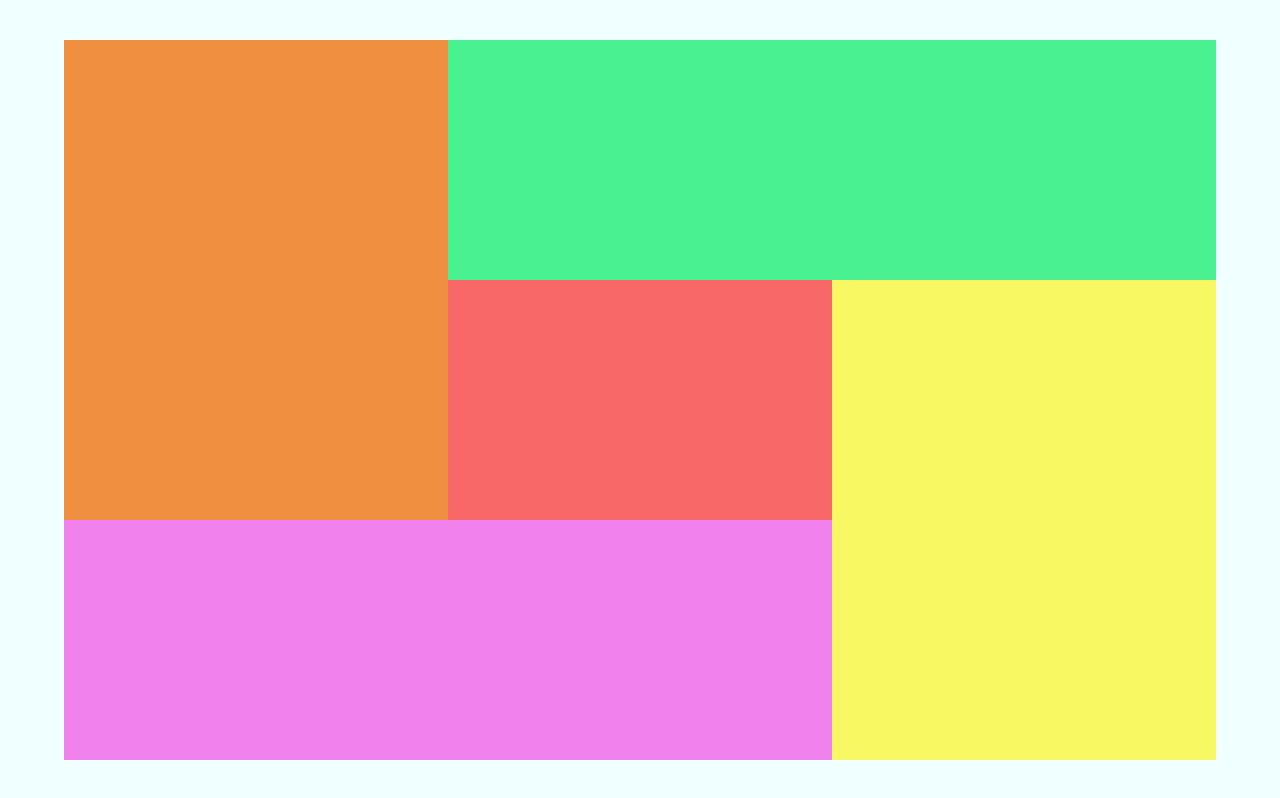
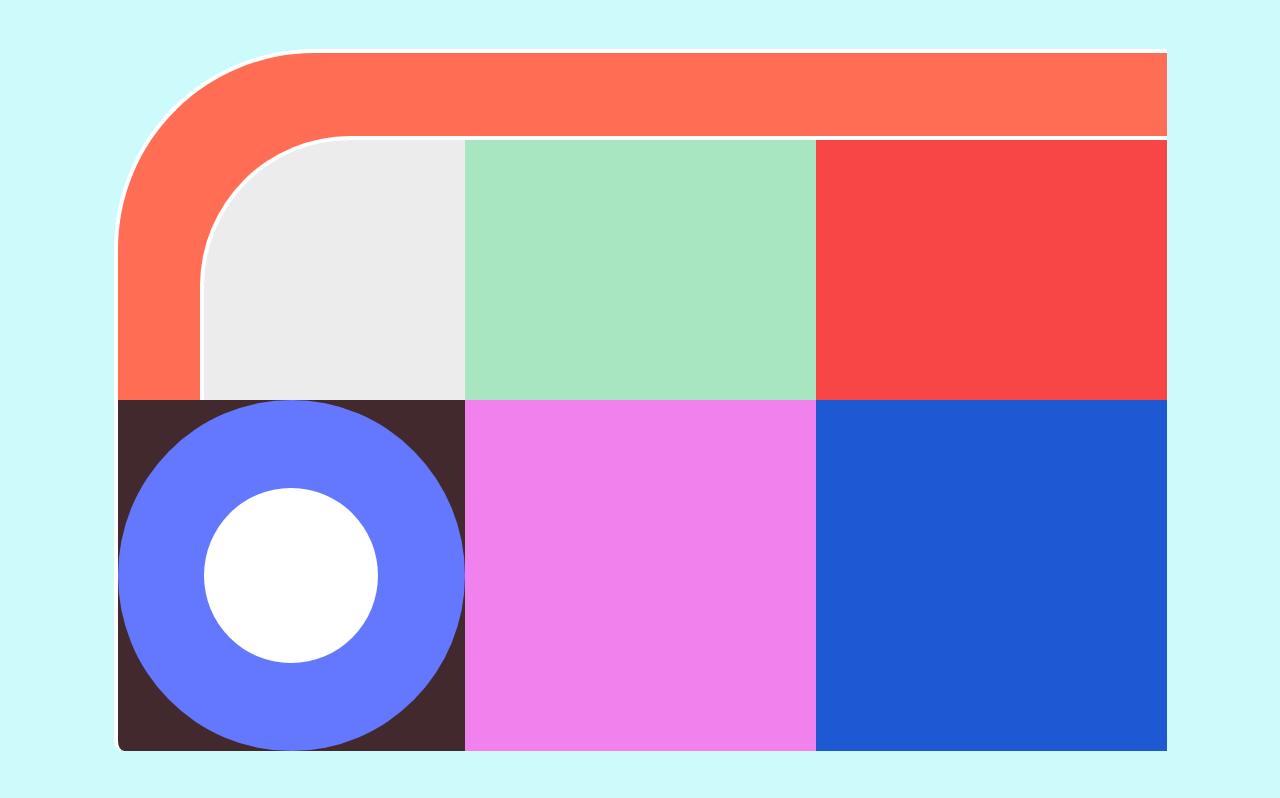
Before and after one commit to banansvenne/banansvenne.github.io, a plain HTML site: page index.html in a window 1280 px wide. Drawn offline with Linux system fonts and the light colour scheme.

Commit message:
Finished half of the grid patterns, including square 1,4 and half of 2 and 3

```diff
--- a/index.html
+++ b/index.html
@@ -9,11 +9,22 @@
 </head>
 <body>
     <div class="main-grid">
-        <div class="mg one"></div>
-        <div class="mg two"></div>
-        <div class="mg three"></div>
-        <div class="mg four"></div>
+        <div class="mg one">
+            <div id="g-one-semi-circle"></div>
+        </div>
+        <div class="mg two">
+            <div class="two-three-top"></div>
+            <div class="triangle"></div>
+            <div class="triangle"></div>
+        </div>
+        <div class="mg three">
+            <div class="two-three-top"></div>
+        </div>
+        <div class="mg four">
+            <div class="circle"><div></div></div>
+        </div>
         <div class="mg five"></div>
+        <div class="mg six"></div>
     </div>
     <div class="exp"></div>
 </body>
--- a/styles/main.css
+++ b/styles/main.css
@@ -8,57 +8,129 @@
         margin: 0;
         padding: 0;
         position: relative;
+        background-color: whitesmoke;
     }
     /*av stuff*/
     .main-grid{
         margin: 0;
         display: grid;
         min-height: 100vh;
-        grid-template-columns: 5vw repeat(3,1fr) 5vw;
-        grid-template-rows: 5vh repeat(3,1fr) 5vh;
+        grid-template-columns: 5vw repeat(3, minmax(330px, 351px)) 5vw;
+        grid-template-rows: 5vh repeat(2,minmax(330px, 351px)) 5vh;
         grid-template-areas:
             ". . . . ."
-        ". one two two ."
-        ". one three four ."
-        ". five five four ."
+        ". one two three ."
+        ". four five six ."
             ". . . . .";
-        background-color: azure;
+        background-color: rgb(205, 250, 250);
+        justify-content: center;
+        align-content: center;
+
+    }
+    /*All boxes*/
+    .mg{
+        display: flex;
+        align-items: center;
+        justify-content: center;
+    }
+    /*Gridbox one*/
+    .one{
+        grid-area: one;
+        background-color: rgb(255,109,84);
+        border-radius: 200px 0 0 0;
+        position: relative;
+        border-left:4px solid white;
+        border-top: 4px solid white;
+    }
+    #g-one-semi-circle{
+        height: 75%;
+        width: 75%;
+        background-color: rgb(236, 236, 236);
+        border-top: 4px solid white;
+        border-left: 4px solid white;
+        position: absolute;
+        bottom: 0;
+        right: 0;
+        border-radius: 150px 0 0 0;
+
+
+    }
+     /*Gridbox two*/
+    .two{
+        grid-area: two;
+        background-color: rgb(167, 230, 193);
+        position: relative;
+        border-top: 4px solid white;
+    }
+    .triangle{
+    }
+    }
+    .two-three-top{
+        position: absolute;
+        height: 25%;
+        width: 100%;
+        bottom: 0;
+        background-color: rgb(255,109,84);
+        border-bottom: 4px solid white;
+        top: 0;
+        box-sizing: border-box;
+
+    }
+     /*Gridbox three (except two-three-top, see above)*/
+    .three{
+        grid-area: three;
+        background-color: rgb(248, 70, 70);
+        position: relative;
+        border-top: 4px solid white;
+    }
+     /*Gridbox four*/
+    .four{
+        grid-area: four;
+        background-color: rgb(66,41,45);
+        border-left: 4px solid white;
+        border-radius: 0 0 0 10px;
+    }
+    .circle{
+        height: 100%;
+        width: 100%;
+        border-radius:50%;
+        background-color: rgb(100,119,255);
+        position: relative;
     }
 
-    .mg{
+    .circle > div {
+        height: 50%;
+        width: 50%;
+        border-radius:50%;
+        background-color: white;
+        position: absolute;
+        top: 25%;
+        left: 25%;
     }
-
-    .one{
-        grid-area: one;
-        background-color: rgb(240, 143, 64);
-    }
-    .two{
-        grid-area: two;
-        background-color: rgb(74, 241, 144);
-    }
-    .three{
-        grid-area: three;
-        background-color: rgb(248, 104, 104);
-    }
-    .four{
-        grid-area: four;
-        background-color: rgb(248, 248, 98);
-    }
+     /*Gridbox five*/
     .five{
         grid-area: five;
         background-color: rgb(241, 129, 236);
     }
-    /* .exp{
-        height: 400px;
-        width:400px;
-        background-color: black;
+     /*Gridbox six*/
+    .six{
+        grid-area: six;
+        background-color: rgb(31, 88, 211);
+    }
+}
+
+/*
+.exp{
+    height: 0;
+    width:0;
     position: absolute;
     top: 10px;
     left: 10px;
-        border-radius: 400px 0 0 0;
+    border-top: 100px solid transparent;
+    border-bottom: 100px solid transparent;
+    border-left: 100px solid blue;
 } */
 
-}
 /*For small screens ans laptops*/
 @media (min-width: 769px) {}
 
```
Lines whose indentation alone changed are shown as unchanged.
